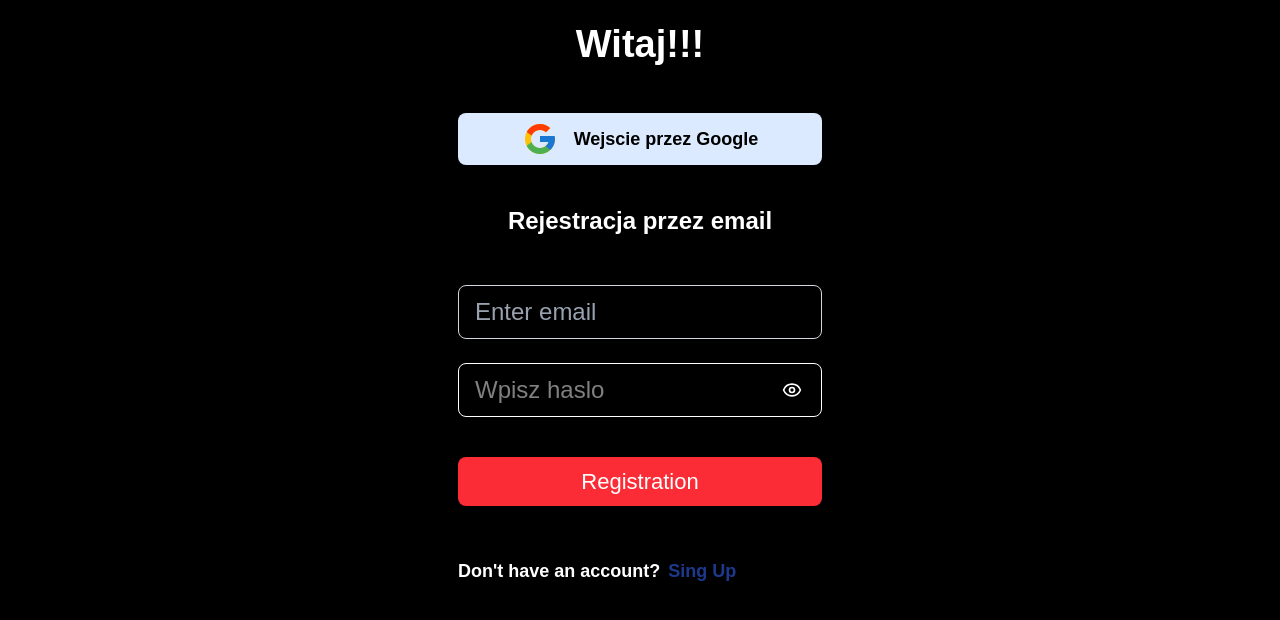
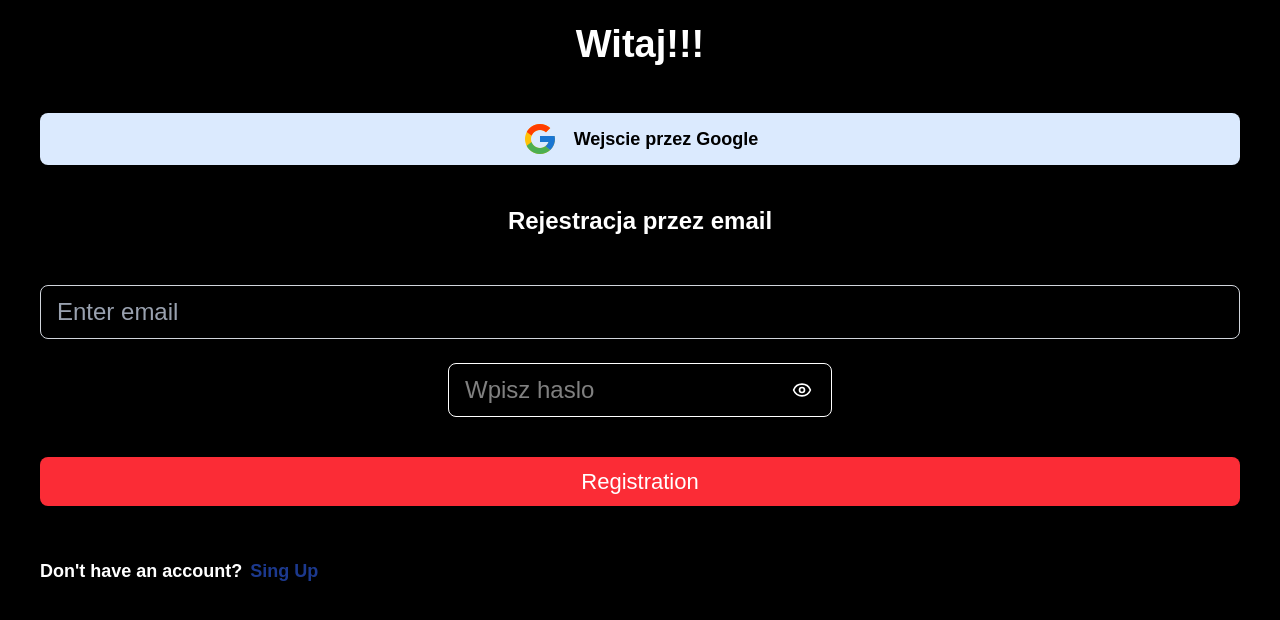
Before and after one commit to Bombel1234/app-web, a Next.js app: page / in a window 1280 px wide. Shown: the top 620 px of the page. Built offline with nearby package versions, Linux system fonts and the light colour scheme; no server answers.

Commit message:
Update page.tsx

```diff
--- a/app/page.tsx
+++ b/app/page.tsx
@@ -60,7 +60,7 @@
 
   return (
     <div className=" bg-black min-h-screen ">
-      <div className="w-[380px] bg-black-800 m-auto py-4 px-2">
+      <div className="w-[95vw] bg-black-800 m-auto py-4 px-2">
         <h1 className="text-[38px] text-center text-white font-bold mb-10">Witaj!!!</h1>
         <button
           onClick={handleLogin}
```
